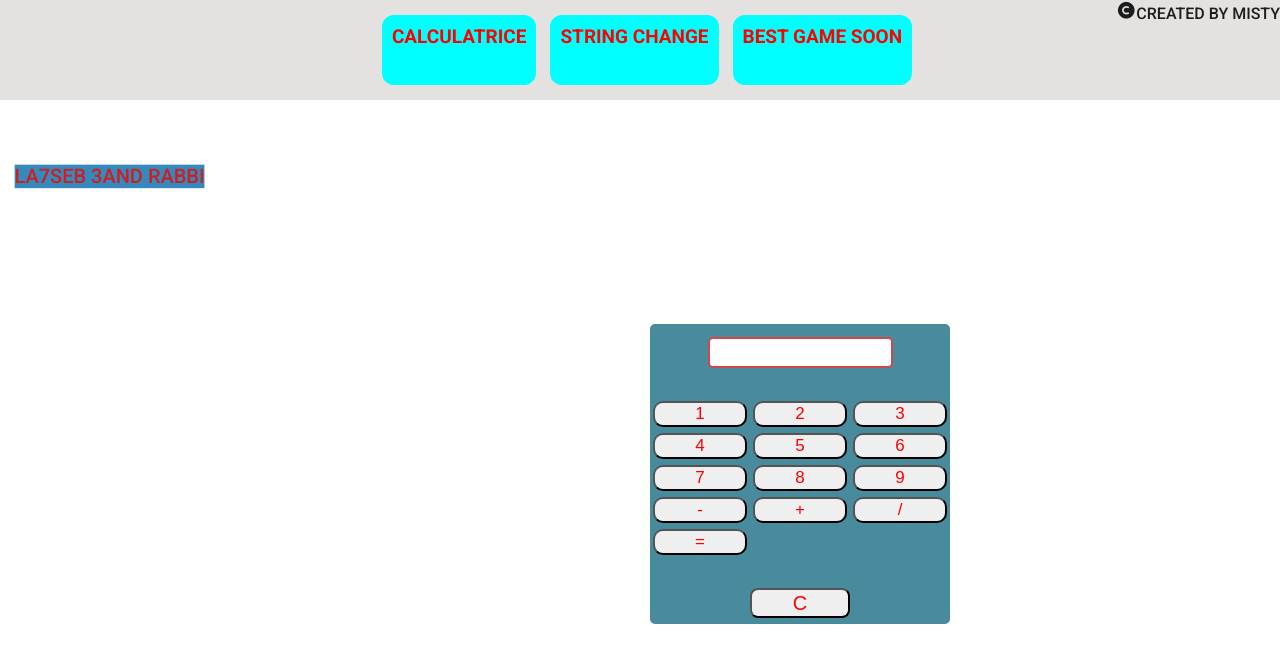
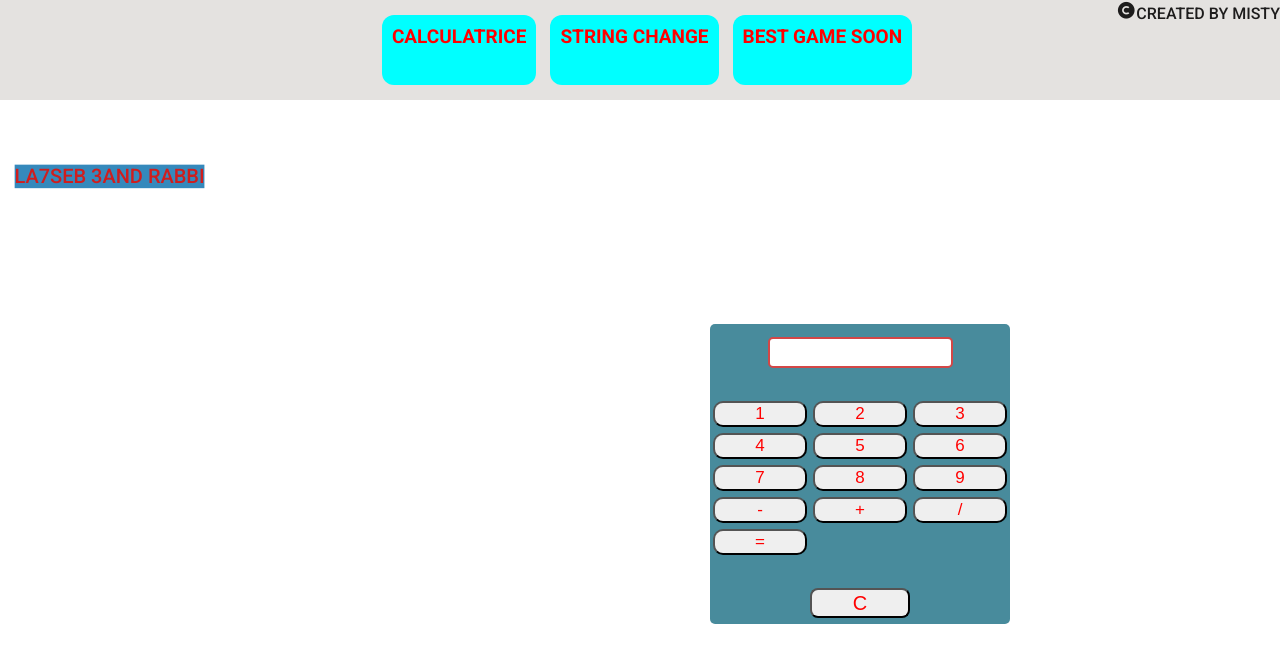
Before and after one commit to yessineZ/FirstProject69, a plain HTML site: page index.html in a window 1280 px wide. Drawn offline with nearby package versions, Linux system fonts and the light colour scheme.

Commit message:
Update style1.css

```diff
--- a/style1.css
+++ b/style1.css
@@ -62,7 +62,7 @@ body {
 
     .interface {
         margin-top: 150px ;
-        margin-left: 650px ;
+        margin-left: 710px ;
         margin-bottom: 200px ;
         width: 300px ;
         height: 300px ;
```
